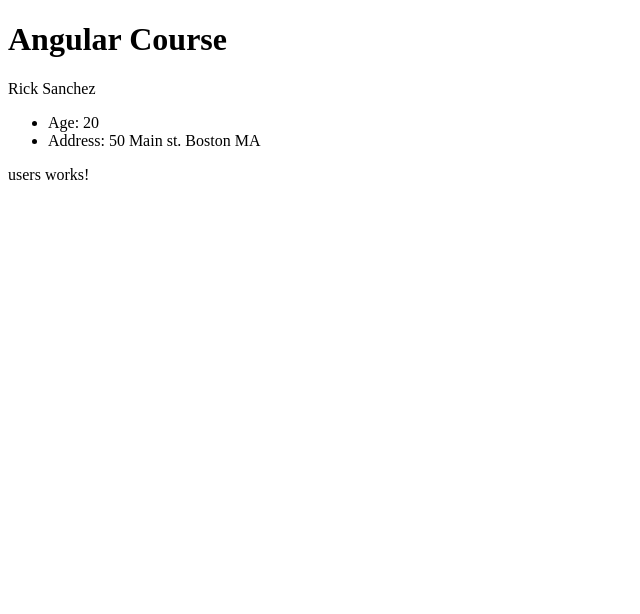
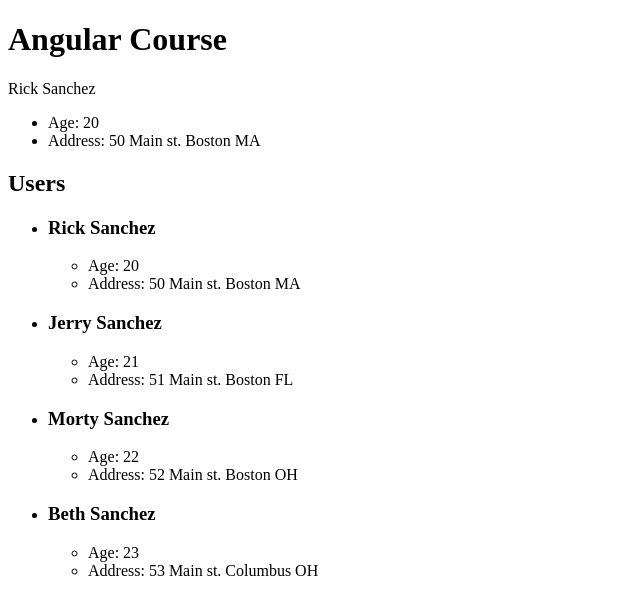
Before and after one commit to deadlydexter/angular, an Angular app: page / in a window 1280 px wide. Shown: the top 614 px of the page, without its empty margins (0-640 px from the left). Built offline with nearby package versions, Linux system fonts and the light colour scheme.

Commit message:
17. Ng For Loops

```diff
--- a/src/app/components/users/users.component.html
+++ b/src/app/components/users/users.component.html
@@ -1 +1,11 @@
-<p>users works!</p>
+<h2>Users</h2>
+<ul>
+    <li *ngFor="let user of users">
+        <h3>{{user.firstName }} {{user.lastName}}</h3>
+        <ul>
+    <!-- Display Method's Return Value -->
+            <li>Age: {{user.age}}</li>
+            <li>Address: {{ user.address.street }} {{ user.address.city }} {{ user.address.state }}</li>
+        </ul>
+    </li>
+</ul>
--- a/src/app/components/users/users.component.ts
+++ b/src/app/components/users/users.component.ts
@@ -1,15 +1,62 @@
 import { Component, OnInit } from '@angular/core';
-
+import {User} from '../../models/User';
 @Component({
   selector: 'app-users',
   templateUrl: './users.component.html',
   styleUrls: ['./users.component.css']
 })
 export class UsersComponent implements OnInit {
-
+  users:User[];
   constructor() { }
 
   ngOnInit(): void {
+    this.users=[
+      {
+        firstName: 'Rick',
+        lastName: 'Sanchez',
+        age: 20,
+        address:{
+          street: '50 Main st.',
+          city: 'Boston',
+          state: 'MA'
+        }
+      },
+      {
+        firstName: 'Jerry',
+        lastName: 'Sanchez',
+        age: 21,
+        address:{
+          street: '51 Main st.',
+          city: 'Boston',
+          state: 'FL'
+        }
+      },
+      {
+        firstName: 'Morty',
+        lastName: 'Sanchez',
+        age: 22,
+        address:{
+          street: '52 Main st.',
+          city: 'Boston',
+          state: 'OH'
+        }
+      }
+    ];
+
+      this.adduser({
+        firstName: 'Beth',
+        lastName: 'Sanchez',
+        age: 23,
+        address:{
+          street: '53 Main st.',
+          city: 'Columbus',
+          state: 'OH'
+        }
+      })
+
+  }
+  adduser(user:User){
+    this.users.push(user);
   }
 
 }
```
